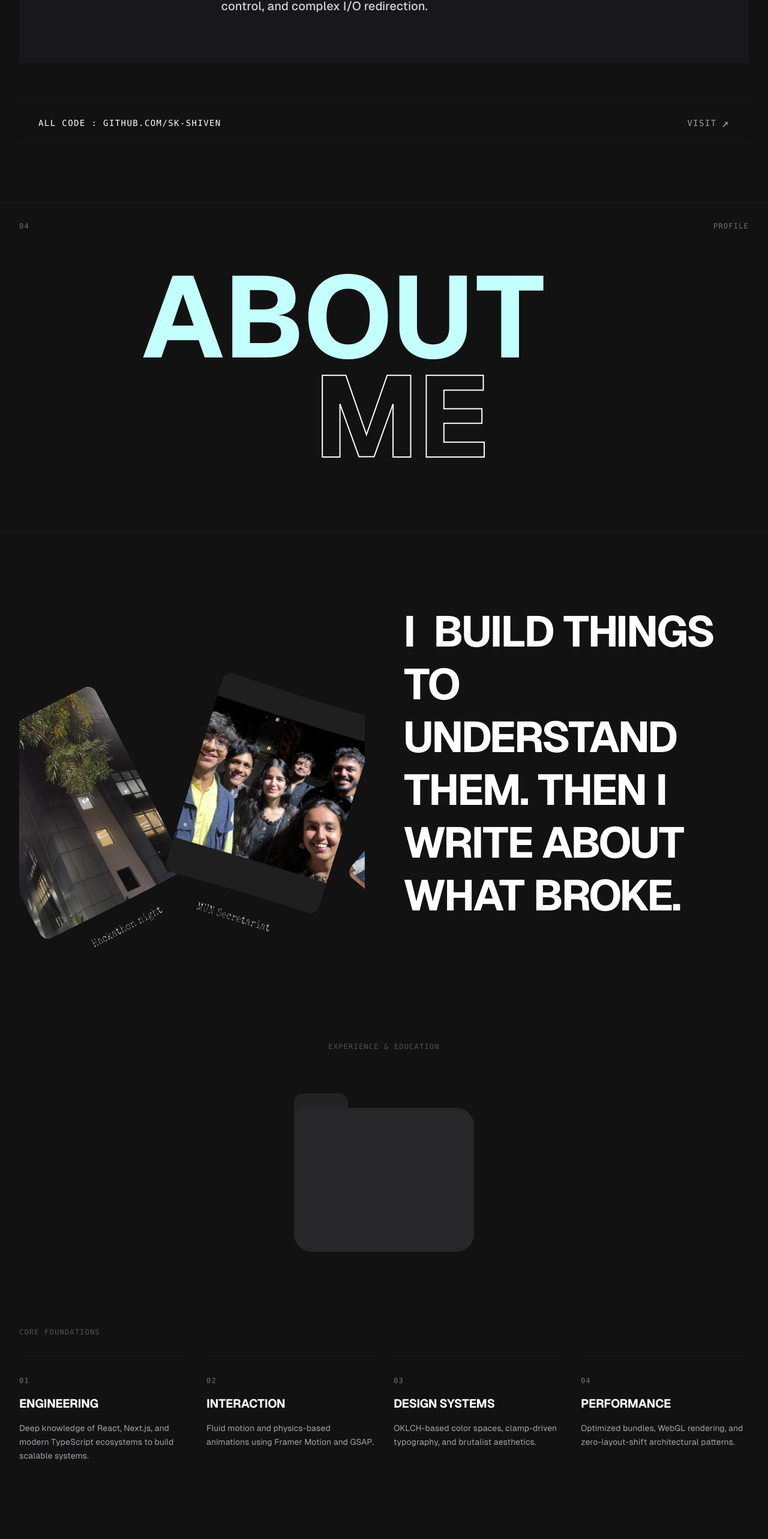
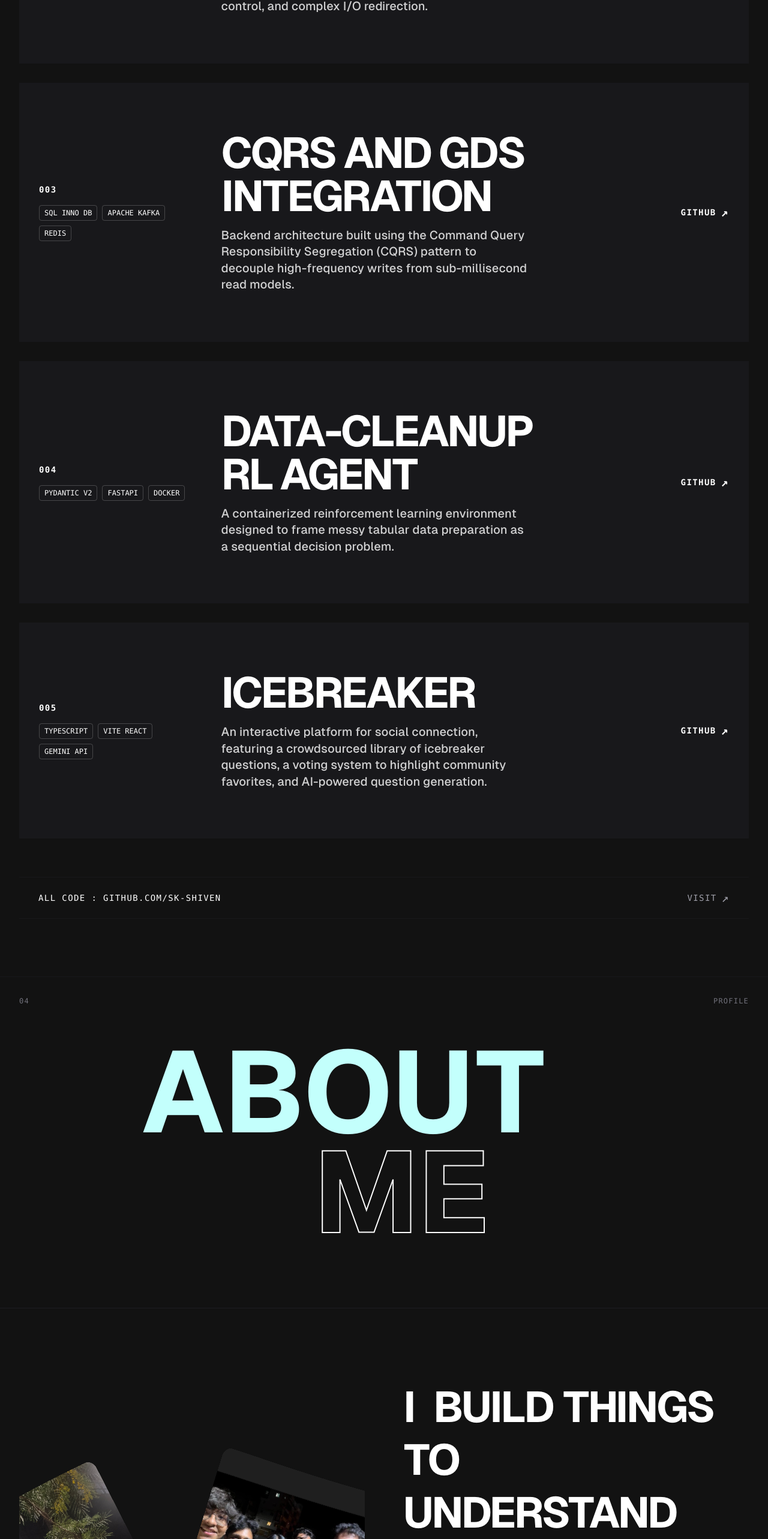
Before and after one commit to sk-shiven/Portfolio, a React (Vite) app: page / in a window 1280 px wide. Shown: the part 3579-6145 px from the top of the page at 60% size. Built offline with nearby package versions, Linux system fonts and the light colour scheme.

Commit message:
hopefully the final commit

```diff
--- a/src/App.jsx
+++ b/src/App.jsx
@@ -15,11 +15,11 @@ import ParallaxHeading from './components/ParallaxHeading';
 import ArticleRow from './components/ArticleRow';
 import LabCard from './components/LabCard';
 import Folder from './components/Folder';
-import FoundationItem from './components/FoundationItem';
+// import FoundationItem from './components/FoundationItem';
 import CompetencyAccordion from './components/CompetencyAccordion';
 import ToolkitItem from './components/ToolkitItem';
 import MegaContactLink from './components/MegaContactLink';
-import { Layers, Terminal, MonitorSmartphone, Cpu } from 'lucide-react';
+import { Layers, Terminal, Brain, Cpu } from 'lucide-react';
 import ContactForm from './components/ContactForm';
 import SiteFooter from './components/SiteFooter';
 import CircularGallery from './components/CircularGallery';
@@ -65,6 +65,31 @@ function App() {
                     highlighted={false}
                     githubLink='https://github.com/sk-shiven/CodeCrafters-Java-Shell'
                   />
+                  <LabCard
+                    number="003"
+                    title="CQRS and GDS Integration"
+                    description="Backend architecture built using the Command Query Responsibility Segregation (CQRS) pattern to decouple high-frequency writes from sub-millisecond read models."
+                    tags={["SQL Inno DB", "Apache Kafka", "Redis"]}
+                    highlighted={false}
+                    githubLink='https://github.com/sk-shiven/Airline-DB-CQRS-System'
+                  />
+                  <LabCard
+                    number="004"
+                    title="Data-Cleanup RL Agent"
+                    description="A containerized reinforcement learning environment designed to frame messy tabular data preparation as a sequential decision problem."
+                    tags={["Pydantic v2", "FastAPI", "Docker"]}
+                    highlighted={false}
+                    githubLink='https://github.com/sk-shiven/Data-Cleanup'
+                  />
+                  <LabCard
+                    number="005"
+                    title="Icebreaker"
+                    description="An interactive platform for social connection, featuring a crowdsourced library of icebreaker questions, a voting system to highlight community favorites, and AI-powered question generation."
+                    tags={["Typescript", "Vite React", "Gemini API"]}
+                    highlighted={false}
+                    githubLink='https://github.com/sk-shiven/Ice_Breaker_V1'
+                  />
+
                   <a href="https://github.com/sk-shiven" target="_blank" rel="noreferrer" className="w-full border-t border-b border-zinc-900 py-6 px-8 flex justify-between items-center text-white hover:bg-white/[0.02] transition-colors cursor-pointer mt-8 block">
                     <span className="font-mono text-xs md:text-sm tracking-widest uppercase truncate mr-4">ALL CODE : github.com/sk-shiven</span>
                     <span className="font-mono text-xs md:text-sm tracking-widest uppercase text-zinc-400 flex items-center gap-2 whitespace-nowrap">VISIT <span className="text-xl leading-none">↗</span></span>
@@ -134,25 +159,14 @@ function App() {
                     </div>
                   </div>
 
-                  {/* Bottom Grid: Core Foundations */}
-                  <div className="w-full">
-                    <h3 className="font-mono text-xs tracking-widest text-zinc-600 uppercase mb-8">Core Foundations</h3>
-                    <div className="grid grid-cols-1 md:grid-cols-2 xl:grid-cols-4 gap-8">
-                      <FoundationItem number="01" title="Engineering" description="Deep knowledge of React, Next.js, and modern TypeScript ecosystems to build scalable systems." />
-                      <FoundationItem number="02" title="Interaction" description="Fluid motion and physics-based animations using Framer Motion and GSAP." />
-                      <FoundationItem number="03" title="Design Systems" description="OKLCH-based color spaces, clamp-driven typography, and brutalist aesthetics." />
-                      <FoundationItem number="04" title="Performance" description="Optimized bundles, WebGL rendering, and zero-layout-shift architectural patterns." />
-                    </div>
-                  </div>
-
                   {/* Competencies Accordion */}
                   <div className="w-full mt-32">
                     <h3 className="font-mono text-xs tracking-widest text-zinc-600 uppercase mb-8">Core Competencies</h3>
                     <div className="flex flex-col">
-                      <CompetencyAccordion icon={Terminal} title="Frontend Architecture" />
-                      <CompetencyAccordion icon={MonitorSmartphone} title="Creative Development" />
-                      <CompetencyAccordion icon={Layers} title="Design Engineering" />
-                      <CompetencyAccordion icon={Cpu} title="Systems Integration" />
+                      <CompetencyAccordion icon={Terminal} title="System Architecture" />
+                      <CompetencyAccordion icon={Layers} title="Database Structuring" />
+                      <CompetencyAccordion icon={Cpu} title="AUI Integration" />
+                      <CompetencyAccordion icon={Brain} title="Agentic Memory Persistence Layers" />
                     </div>
                   </div>
 
@@ -160,14 +174,18 @@ function App() {
                   <div className="w-full mt-32">
                     <h3 className="font-mono text-xs tracking-widest text-zinc-600 uppercase mb-8">Toolkit</h3>
                     <div className="grid grid-cols-2 md:grid-cols-4 gap-4">
+                      <ToolkitItem iconUrl="https://cdn.simpleicons.org/python/ffffff" name="Python" />
+                      <ToolkitItem iconUrl="https://cdn.simpleicons.org/pytorch/ffffff" name="PyTorch" />
+                      <ToolkitItem iconUrl="https://cdn.simpleicons.org/tensorflow/ffffff" name="TensorFlow" />
+                      <ToolkitItem iconUrl="https://cdn.simpleicons.org/postgresql/ffffff" name="SQL" />
+                      <ToolkitItem iconUrl="https://cdn.simpleicons.org/nodedotjs/ffffff" name="Node.js" />
+                      <ToolkitItem iconUrl="https://cdn.simpleicons.org/typescript/ffffff" name="TypeScript" />
+                      <ToolkitItem iconUrl="https://cdn.simpleicons.org/react/ffffff" name="React" />
                       <ToolkitItem iconUrl="https://cdn.simpleicons.org/figma/ffffff" name="Figma" />
-                      <ToolkitItem iconUrl="https://cdn.simpleicons.org/react/ffffff" name="React" />
-                      <ToolkitItem iconUrl="https://cdn.simpleicons.org/nodedotjs/ffffff" name="Node.js" />
-                      <ToolkitItem iconUrl="https://cdn.simpleicons.org/tailwindcss/ffffff" name="Tailwind" />
-                      <ToolkitItem iconUrl="https://cdn.simpleicons.org/framer/ffffff" name="Framer" />
-                      <ToolkitItem iconUrl="https://cdn.simpleicons.org/greensock/ffffff" name="GSAP" />
-                      <ToolkitItem iconUrl="https://cdn.simpleicons.org/typescript/ffffff" name="TypeScript" />
-                      <ToolkitItem iconUrl="https://cdn.simpleicons.org/vercel/ffffff" name="Vercel" />
+                      <ToolkitItem iconUrl="https://cdn.simpleicons.org/mongodb/ffffff" name="MongoDB" />
+                      <ToolkitItem iconUrl="https://cdn.simpleicons.org/neo4j/ffffff" name="Neo4j" />
+                      <ToolkitItem iconUrl="https://cdn.simpleicons.org/docker/ffffff" name="Docker" />
+                      <ToolkitItem iconUrl="https://cdn.simpleicons.org/kubernetes/ffffff" name="Kubernetes" />
                     </div>
                   </div>
 
--- a/src/components/FoundationItem.jsx
+++ /dev/null
@@ -1,13 +0,0 @@
-import React from 'react';
-
-const FoundationItem = ({ number, title, description }) => {
-  return (
-    <div className="flex flex-col gap-4 py-8 border-t border-zinc-900">
-      <span className="font-mono text-xs tracking-widest text-zinc-500">{number}</span>
-      <h4 className="text-xl font-bold uppercase tracking-tight">{title}</h4>
-      <p className="text-sm text-zinc-400 leading-relaxed max-w-sm">{description}</p>
-    </div>
-  );
-};
-
-export default FoundationItem;
```
Also changed, not shown: 2 other files (tests, documents, lock files or other folders).
